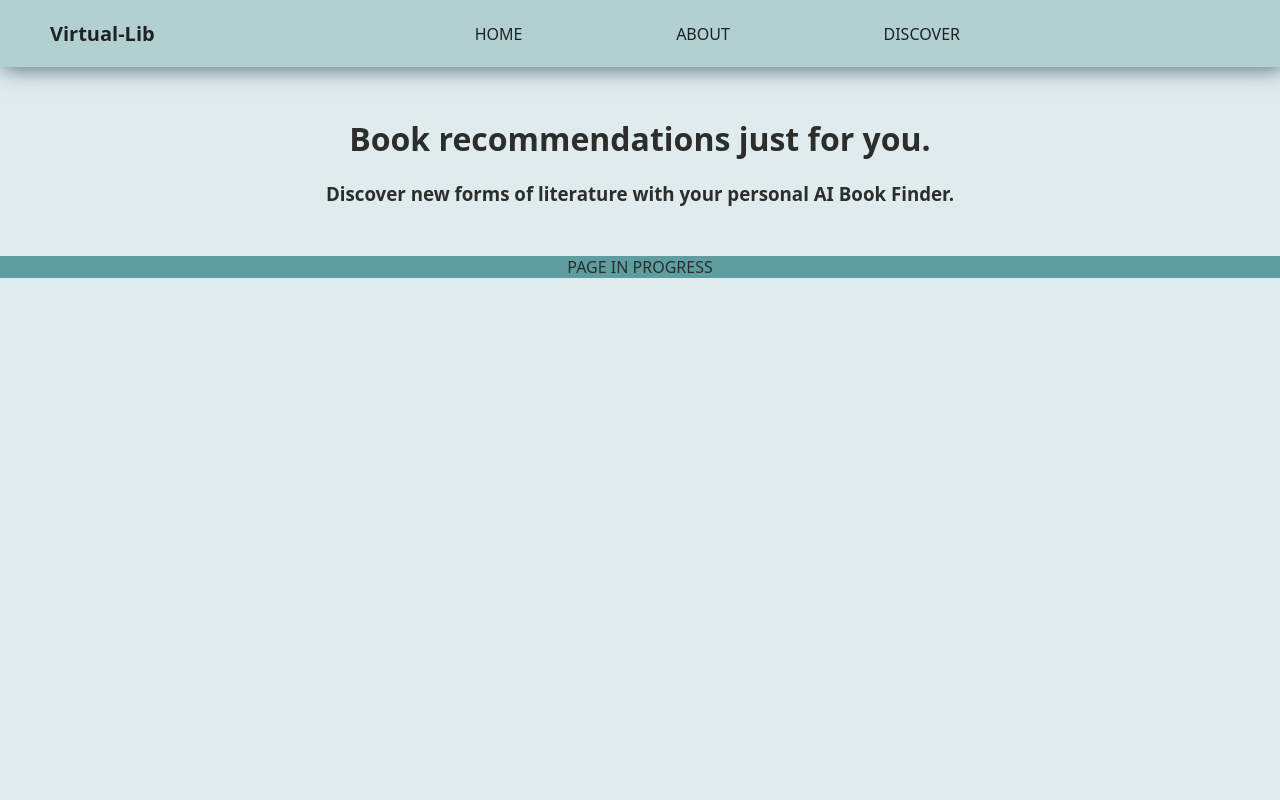
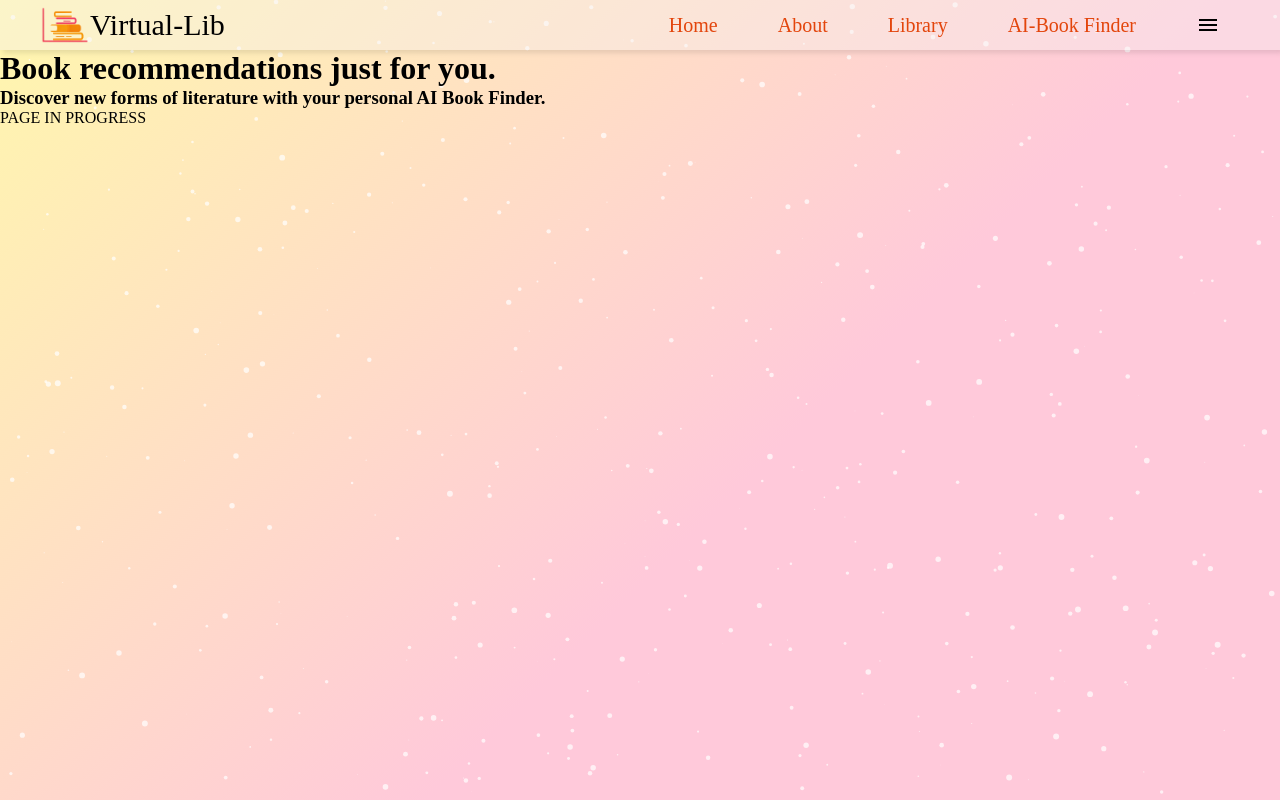
Before and after one commit to noor-i/Library, a plain HTML site: page root/pages/discover.html in a window 1280 px wide. Drawn offline with nearby package versions, Linux system fonts and the light colour scheme; a web font is replaced by a local one.

Commit message:
updated page layout/design to match new bg for all pages

```diff
--- a/root/assets/discover.css
+++ b/root/assets/discover.css
@@ -6,9 +6,3 @@
     text-align: center;
     margin: 50px;
 }
-
-.chatbot{
-    display: block;
-    background-color: cadetblue;
-    text-align: center;
-}
--- a/root/assets/library.css
+++ b/root/assets/library.css
@@ -1,5 +1,4 @@
 body{
-    background: rgba(95, 158, 160, 20%);
     font-family:system-ui, -apple-system, BlinkMacSystemFont, 'Segoe UI', Roboto, Oxygen, Ubuntu, Cantarell, 'Open Sans', 'Helvetica Neue', sans-serif ;
     min-height: 100vh; /* Full screen height */
     margin: 0; /* Remove default margin */
--- a/root/pages/discover.html
+++ b/root/pages/discover.html
@@ -3,24 +3,43 @@
 <head>
     <meta charset="UTF-8">
     <meta name="viewport" content="width=device-width, initial-scale=1.0">
-    <title>Document</title>
-    <link rel="stylesheet" href="../assets/discover.css">
-    <link rel="stylesheet" href="../assets/library.css">
+    <link rel="stylesheet" href="../assets/main.css">
+    <link rel="preconnect" href="https://fonts.googleapis.com">
+    <link rel="preconnect" href="https://fonts.gstatic.com" crossorigin>
+    <link href="https://fonts.googleapis.com/css2?family=Jersey+15&family=Poppins:ital,wght@0,100;0,200;0,300;0,400;0,500;0,600;0,700;0,800;0,900;1,100;1,200;1,300;1,400;1,500;1,600;1,700;1,800;1,900&display=swap" rel="stylesheet">
+    <title>AI-Book Finder</title>
 </head>
 <body>
-    <div id="navbar">
-        <h3>Virtual-Lib</h3>
-        <nav>
-            <a href="../pages/main.html">HOME</a>
-            <a href="../pages/about.html">ABOUT</a>
-            <a href="../pages/discover.html">DISCOVER</a>
-        </nav>
+    <div class="container">
+        <div id="particles-js"></div>
+        <div class="navbar">
+            <div class="website-name">
+                <img src="../assets/images/logo.png" class="logo">
+                <h1>Virtual-Lib</h1>
+            </div>
+            <ul class="links">
+                <li class="hideOnMobile"><a href="../pages/main.html">Home</a></li>
+                <li class="hideOnMobile"><a href="../pages/about.html">About</a></li>
+                <li class="hideOnMobile"><a href="../pages/library.html">Library</a></li>
+                <li class="hideOnMobile"><a href="../pages/discover.html">AI-Book Finder</a></li>
+                <li class="bar-logo"><a href="#"><svg xmlns="http://www.w3.org/2000/svg" height="24px" viewBox="0 -960 960 960" width="24px" fill="#000000"><path d="M120-240v-80h720v80H120Zm0-200v-80h720v80H120Zm0-200v-80h720v80H120Z"/></svg></a></li>
+            </ul>
+        </div>
+        <ul class="sidebar">
+            <li class="exit-logo"><a href="#"><svg xmlns="http://www.w3.org/2000/svg" height="24px" viewBox="0 -960 960 960" width="24px" fill="#000000"><path d="m336-280 144-144 144 144 56-56-144-144 144-144-56-56-144 144-144-144-56 56 144 144-144 144 56 56ZM480-80q-83 0-156-31.5T197-197q-54-54-85.5-127T80-480q0-83 31.5-156T197-763q54-54 127-85.5T480-880q83 0 156 31.5T763-763q54 54 85.5 127T880-480q0 83-31.5 156T763-197q-54 54-127 85.5T480-80Zm0-80q134 0 227-93t93-227q0-134-93-227t-227-93q-134 0-227 93t-93 227q0 134 93 227t227 93Zm0-320Z"/></svg></a></li>
+            <li><a href="../pages/main.html">Home</a></li>
+            <li><a href="../pages/about.html">About</a></li>
+            <li><a href="../pages/library.html">Library</a></li>
+            <li><a href="../pages/discover.html">AI-Book Finder</a></li>
+        </ul>
+        <div class="intro">
+            <h1>Book recommendations just for you.</h1>
+            <h3>Discover new forms of literature with your personal AI Book Finder.</h1>
+        </div>
+        <div class="chatbot">PAGE IN PROGRESS</div>
     </div>
-    <div class="intro">
-        <h1>Book recommendations just for you.</h1>
-        <h3>Discover new forms of literature with your personal AI Book Finder.</h1>
-    </div>
-    <div class="chatbot">PAGE IN PROGRESS</div>
     <script src="../js/discover.js"></script>
+    <script src="https://cdn.jsdelivr.net/particles.js/2.0.0/particles.min.js"></script>
+    <script src="../js/main.js"></script>
 </body>
 </html>
```
Also changed, not shown: root/pages/about.html (+18 -5 lines), root/pages/library.html (+33 -11 lines).
